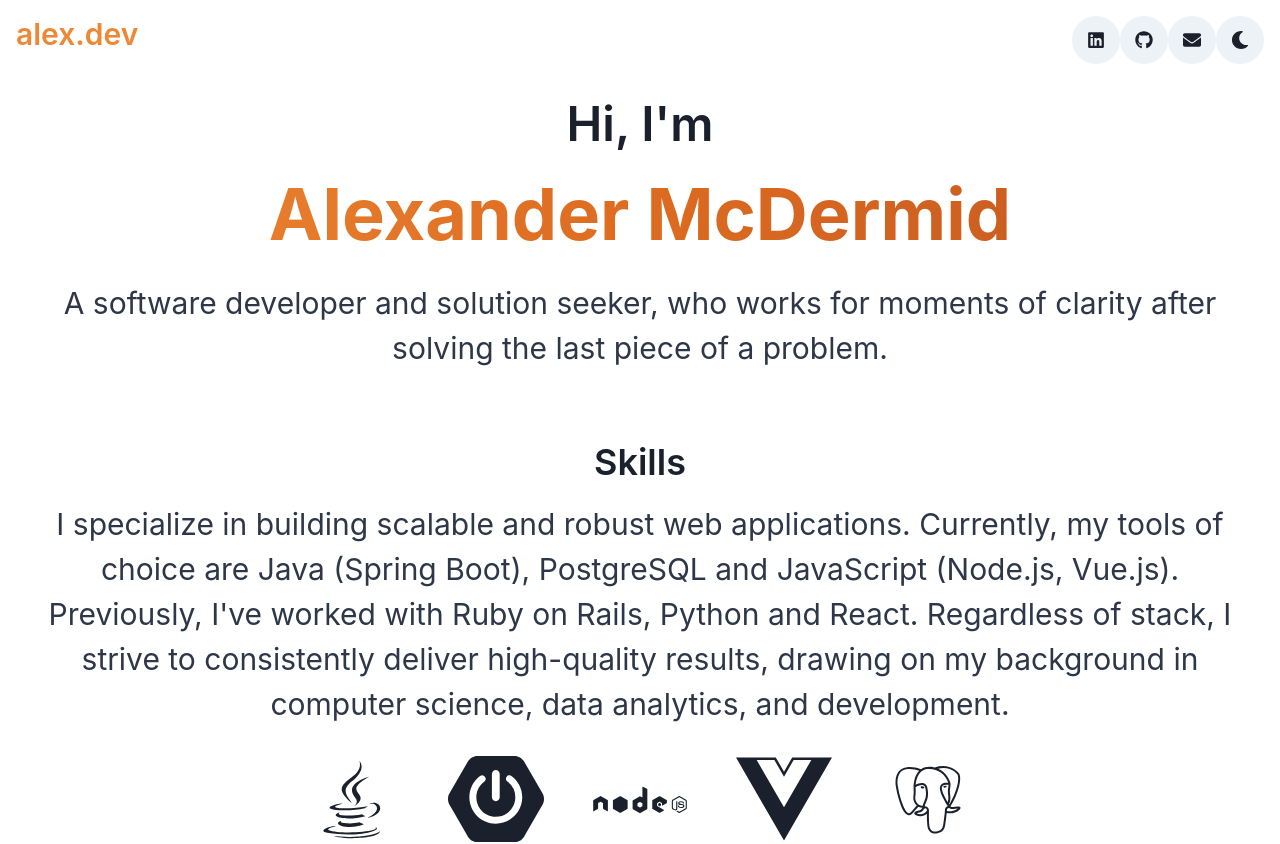
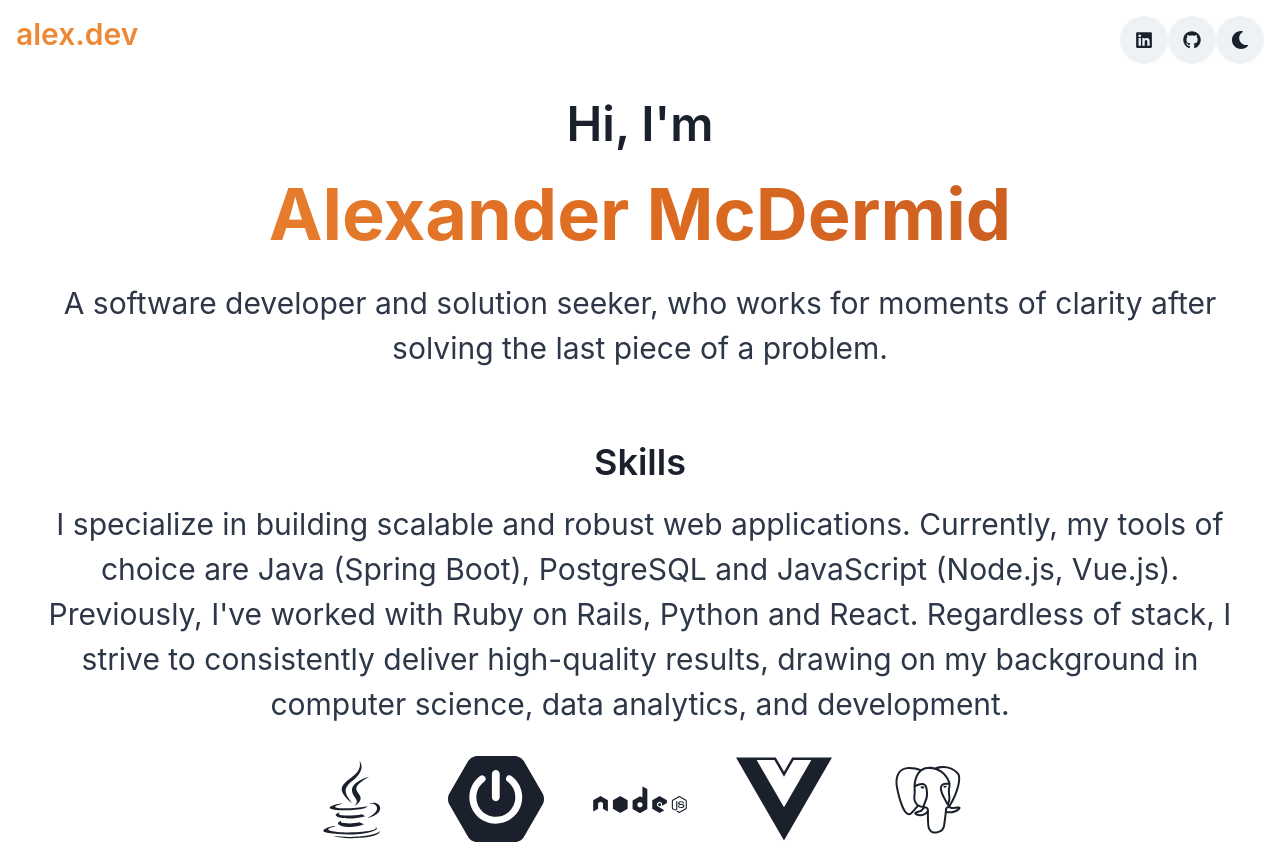
Before and after one commit to alexmcdermid/portfolio-website-chakra, a React (Create React App) app: page / in a window 1280 px wide. Shown: the top 844 px of the page. Built offline with nearby package versions, Linux system fonts and the light colour scheme.

Commit message:
Update App.js

```diff
--- a/src/App.js
+++ b/src/App.js
@@ -1,5 +1,5 @@
 import { VStack, Flex, Heading, IconButton, useColorMode, Spacer } from "@chakra-ui/react";
-import {FaSun, FaMoon, FaGithub, FaLinkedin, FaEnvelope} from 'react-icons/fa'
+import {FaSun, FaMoon, FaGithub, FaLinkedin } from 'react-icons/fa'
 import { useMediaQuery } from '@chakra-ui/media-query';
 import Content from "./components/Content";
 
@@ -19,7 +19,6 @@ function App() {
         <Spacer/>
         <IconButton icon={<FaLinkedin />} size={isNotSmallerScreen ? 'lg' : 'md'} isRound='true' onClick={() => window.open("https://www.linkedin.com/in/alexmcdermid")}></IconButton>
         <IconButton icon={<FaGithub/>} size={isNotSmallerScreen ? 'lg' : 'md'} isRound='true' onClick={() => window.open("https://www.github.com/alexmcdermid")}></IconButton>
-        <IconButton icon={<FaEnvelope/>} size={isNotSmallerScreen ? 'lg' : 'md'} isRound='true' onClick={() => window.open("mailto:alexander.mcdermid@alumni.ubc.ca")}></IconButton>
         <IconButton icon={isDark ? <FaSun/> : <FaMoon/>} size={isNotSmallerScreen ? 'lg' : 'md'} isRound='true' onClick={toggleColorMode} />
 
       </Flex>
@@ -30,7 +29,6 @@ function App() {
       <Flex pb='2%'>
         <IconButton icon={<FaLinkedin />} size={isNotSmallerScreen ? 'lg' : 'md'} isRound='true' onClick={() => window.open("https://www.linkedin.com/in/alexmcdermid")}></IconButton>
         <IconButton icon={<FaGithub/>} size={isNotSmallerScreen ? 'lg' : 'md'} isRound='true' onClick={() => window.open("https://www.github.com/alexmcdermid")}></IconButton>
-        <IconButton icon={<FaEnvelope/>} size={isNotSmallerScreen ? 'lg' : 'md'} isRound='true' onClick={() => window.open("mailto:alexander.mcdermid@alumni.ubc.ca")}></IconButton>
       </Flex>
     </VStack>
   );
```
